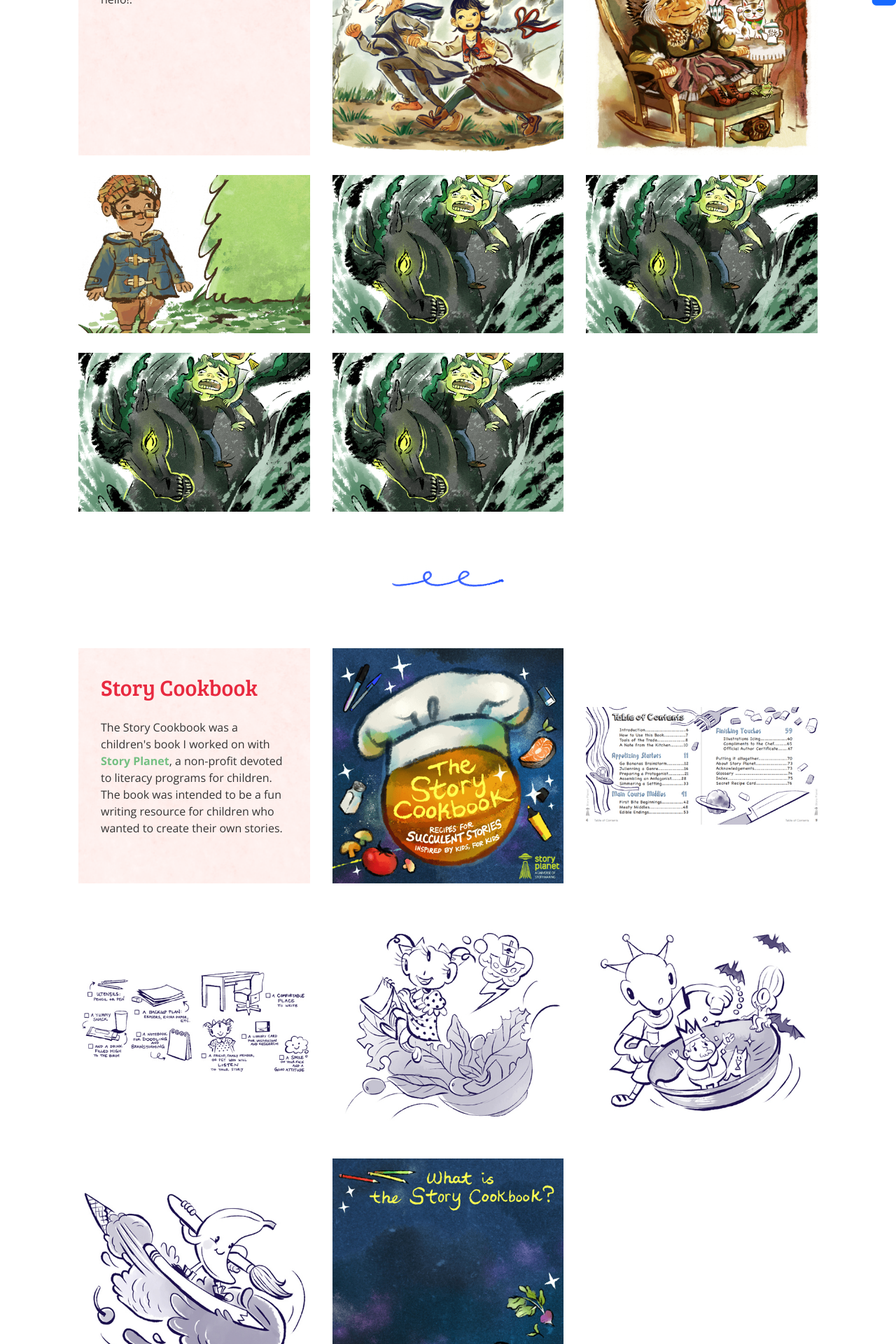
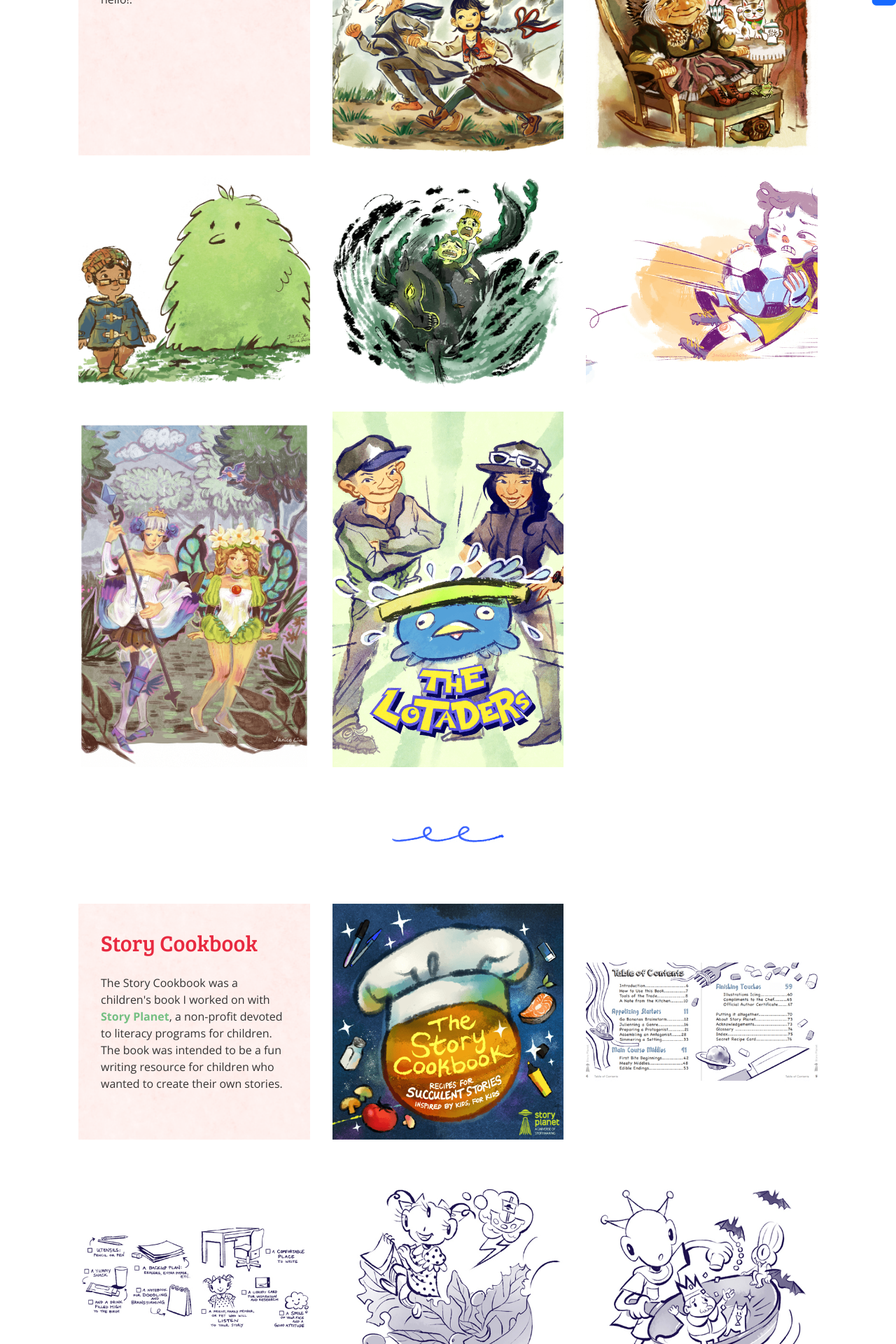
Before and after one commit to flutterdoodle/flutterdoodle.github.io, a Jekyll site: the page built from illustrations.html, in a window 1280 px wide. Shown: the part 340-2260 px from the top of the page at 70% size. Built offline with Jekyll 4.4.1, drawn with Linux system fonts in a browser that asks for light colours; nearby versions of some CDN libraries.

Commit message:
Update illustrations.html

```diff
--- a/illustrations.html
+++ b/illustrations.html
@@ -12,20 +12,20 @@
       - thumb: /img/illustrations/witchsona.png
         full: /img/illustrations/witchsona.png
         desc: Sample description
-      - thumb: /img/illustrations/troll-th.png
+      - thumb: /img/illustrations/boywithtroll.png
         full: /img/illustrations/boywithtroll.png
         desc: Sample description
-      - thumb: /img/illustrations/kelpiekids-th.png
+      - thumb: /img/illustrations/kelpie.png
         full: /img/illustrations/kelpie.png
         desc: Sample description
-      - thumb: /img/illustrations/kelpiekids-th.png
-        full: /img/illustrations/kelpie.png
+      - thumb: /img/illustrations/soccerbee.png
+        full: /img/illustrations/soccerbee.png
         desc: Sample description
-      - thumb: /img/illustrations/kelpiekids-th.png
-        full: /img/illustrations/kelpie.png
+      - thumb: /img/illustrations/odingirls.png
+        full: /img/illustrations/odingirls.png
         desc: Sample description
-      - thumb: /img/illustrations/kelpiekids-th.png
-        full: /img/illustrations/kelpie.png
+      - thumb: /img/illustrations/lotaders.png
+        full: /img/illustrations/lotaders.png
         desc: Sample description
   - title: Story Cookbook
     description: The Story Cookbook was a children's book I worked on with <a href="http://storyplanet.ca/">Story Planet</a>, a non-profit devoted to literacy programs for children. The book was intended to be a fun writing resource for children who wanted to create their own stories.
```
